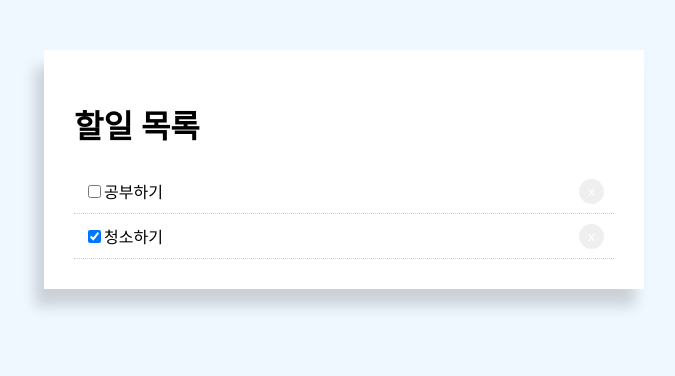
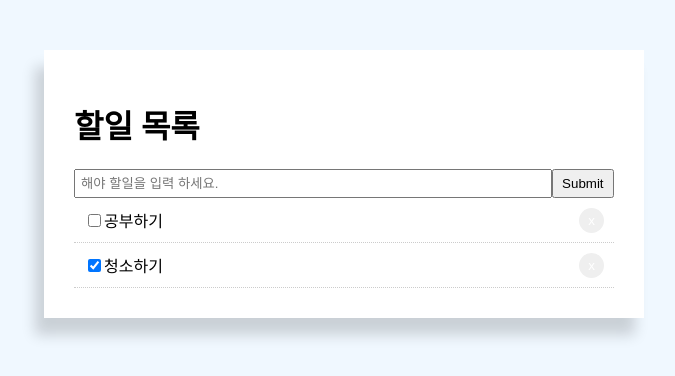
Before and after one commit to braverokmc79/react-todo-app, a React (Create React App) app: page / in a window 1280 px wide. Shown: the top 376 px of the page, without its empty margins (296-971 px from the left). Built offline with nearby package versions, Linux system fonts and the light colour scheme.

Commit message:
11.할일 목록 추가하기

```diff
--- a/src/App.js
+++ b/src/App.js
@@ -46,6 +46,23 @@ export default class App extends Component {
     this.setState({ todoData: newTodoData });
   }
 
+  handleChnage = (e) => {
+    console.log(" e  :", e.target.value);
+    this.setState({ value: e.target.value })
+  }
+
+  handleSubmit = (e) => {
+    e.preventDefault();
+
+    let newTodoData = {
+      id: Date.now(),
+      title: this.state.value,
+      completed: false
+    }
+
+    this.setState({ todoData: [...this.state.todoData, newTodoData], value: "" })
+
+  }
 
   render() {
     return (
@@ -54,6 +71,27 @@ export default class App extends Component {
           <div className="title">
             <h1>할일 목록</h1>
           </div>
+
+          <form style={{ display: 'flex' }} onSubmit={this.handleSubmit}>
+            <input
+              type="text"
+              name="value"
+              style={{ flex: "10", padding: "5px" }}
+              placeholder="해야 할일을 입력 하세요."
+              value={this.state.value}
+              onChange={this.handleChnage}
+            />
+
+            <input
+              type="submit"
+              name="입력"
+              className="btn"
+              style={{ flex: '1' }}
+
+            />
+          </form>
+
+
 
           {this.state.todoData.map(data => {
             return (
```
